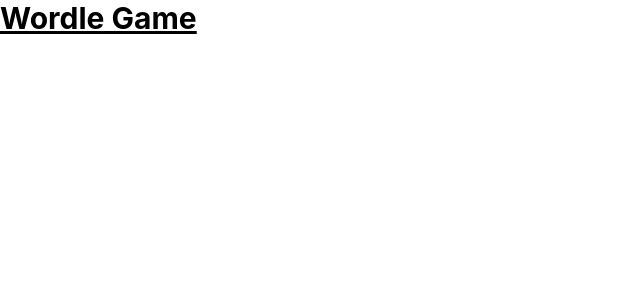
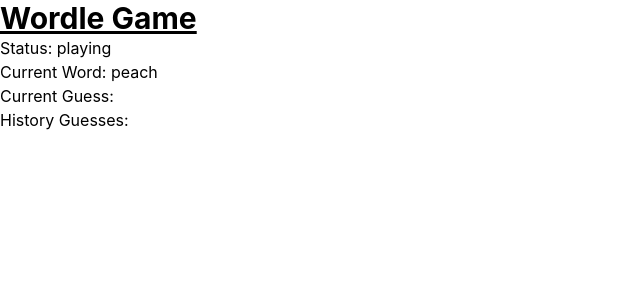
Before and after one commit to CesarSG/WordleGame, a React (Vite) app: page / in a window 1280 px wide. Shown: the top 300 px of the page, without its empty margins (0-640 px from the left). Built offline with nearby package versions, Linux system fonts and the light colour scheme.

Commit message:
feat: display game status, current word, current guess, and history of guesses

```diff
--- a/src/App.tsx
+++ b/src/App.tsx
@@ -52,6 +52,17 @@
         <h1 className="text-3xl font-bold underline">
           Wordle Game
         </h1>
+        <p>Status: {status}</p>
+        <p>Current Word: {currentWord}</p>
+        <p>Current Guess: {currentGuess}</p>
+        <p>History Guesses:</p>
+        {
+          historyGuess.map((word, index) =>{
+            return (
+              <p key={index} >{word}</p>
+            );
+          })
+        }
 
       </div>
     </>
```
